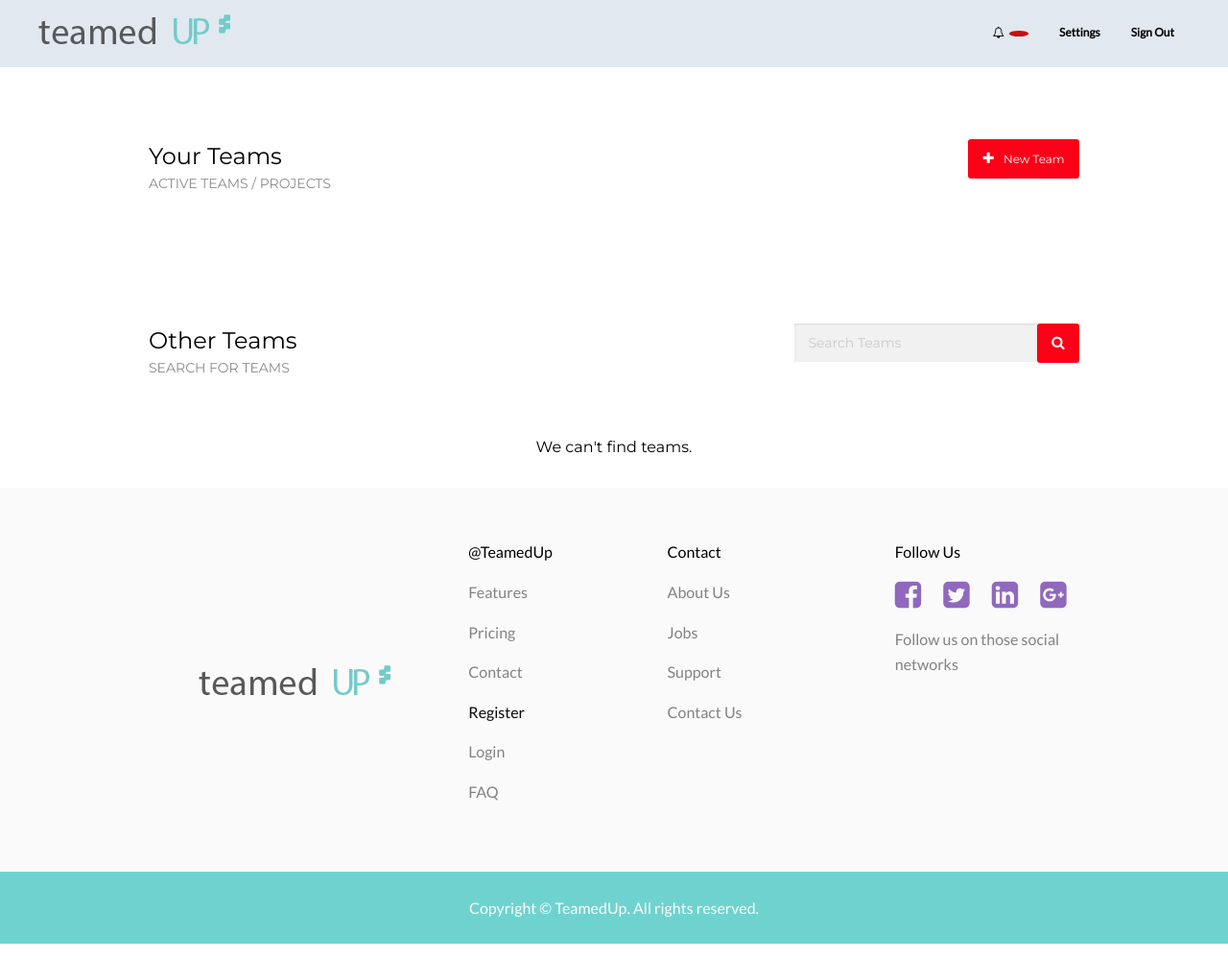
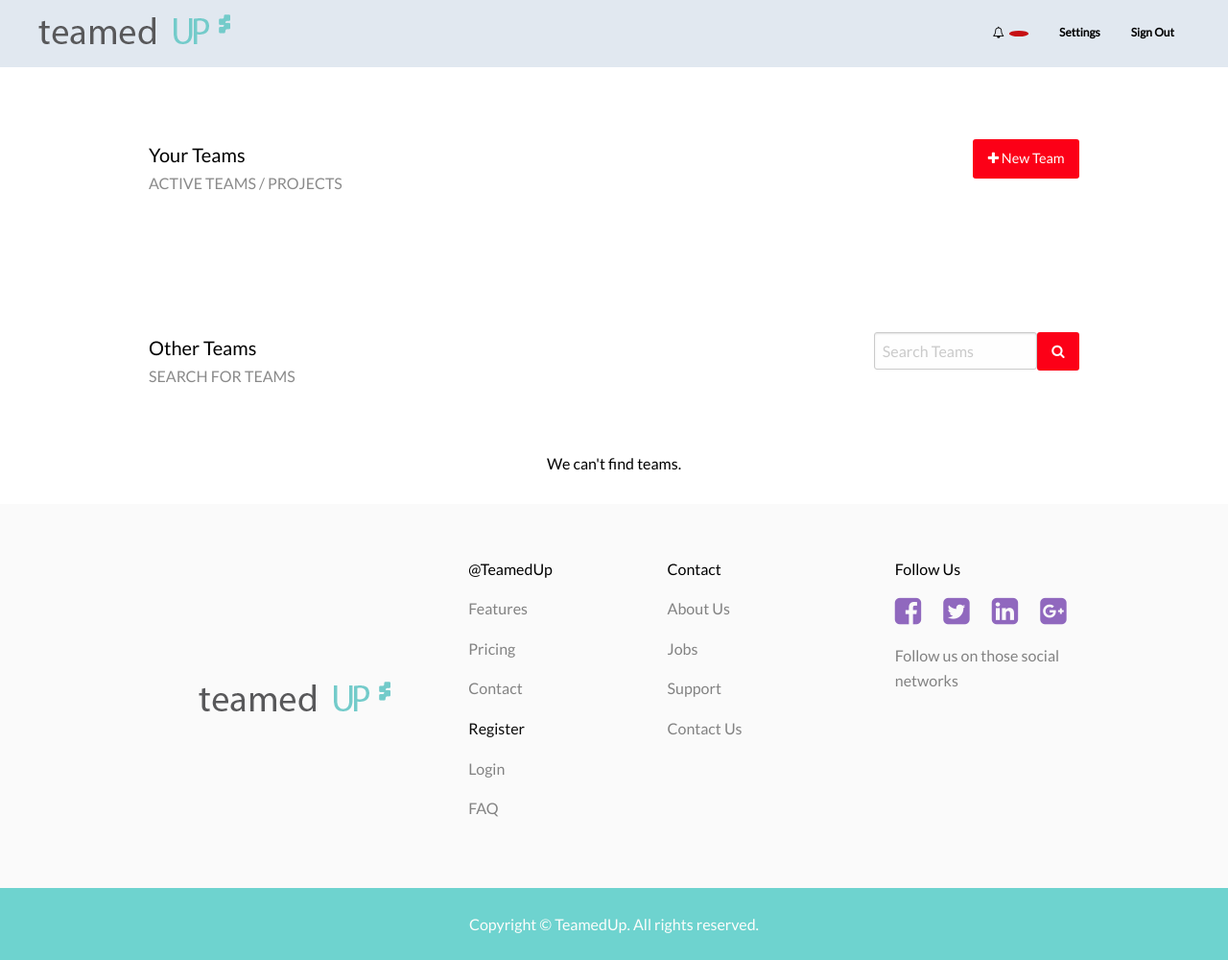
Before and after one commit to heroku/python-getting-started, a Django app: page /app/ in a window 1280 px wide. Shown: the whole page at 96% size. Run offline with Django 3.2, Linux system fonts and the light colour scheme; the visitor is signed in with stand-in values (Sample User, id 1); data that the repository does not hold is empty; some libraries are stand-ins or nearby versions.

Commit message:
Revert "ui tweaks in dashboard"
This reverts commit ea50530a40483846676e8b910bf9bd935c750c74.

```diff
--- a/app/templates/app/home.html
+++ b/app/templates/app/home.html
@@ -6,11 +6,11 @@
     <div class="container">
         <div class="row small-up-2" style="margin-top:75px;">
             <div class="column text-left">
-                <div class="title-header">Your Teams</div>
-                <div class="title-description">ACTIVE TEAMS / PROJECTS</div>
+                <div class="lead">Your Teams</div>
+                <div class="subheader">ACTIVE TEAMS / PROJECTS</div>
             </div>
             <div class="column text-right">
-                <a href="#" class="button button-red" id="myModalButton"><i class="fa fa-plus" aria-hidden="true"></i><span style="font-size:12px; margin-left:10px;">New Team</span></a>
+                <a href="#" class="button" id="myModalButton"><i class="fa fa-plus" aria-hidden="true"></i> New Team</a>
             </div>
         </div>
 
@@ -20,25 +20,27 @@
             {% for team in myteams %}
                 <div class="column">
                     <a href="/teams/detail/{{ team.pk }}">
-                        <div style="background-image:url('{{ MEDIA_URL }}{{ team.image }}');" class="square-image"></div>
+                        <img src="{{ MEDIA_URL }}{{ team.image }}" style="width:100%;">
                     </a>
-                    <div class="item-title-header" style="margin-top:30px;"><a href="/teams/detail/{{ team.id }}">{{ team.title }}</a></div>
-                    <div class="item-title-description" style="margin-top:10px; word-break: break-all;">{{ team.description|slice:":45" }}</div>
+                    <div class="lead" style="margin-top:20px;"><a href="/teams/detail/{{ team.id }}">{{ team.title }}</a></div>
+                    <div class="subheader" style="word-break: break-all;">{{ team.description|slice:":45" }}</div>
                 </div>
             {% endfor %}
         </div>
 
+
         <div class="row" style="margin-top:75px;">
-            <div class="columns small-6 medium-4 text-left">
-                <div class="title-header">Other Teams</div>
-                <div class="title-description">SEARCH FOR TEAMS</div>
+            <div class="columns small-6 medium-4 large-3 text-left">
+                <div class="lead">Other Teams</div>
+                <div class="subheader">SEARCH FOR TEAMS</div>
             </div>
-            <div class="columns small-6 medium-4 medium-offset-4 text-right">
-                <a id="searchteams-btn" class="button button-red" style="float:right;"><i class="fa fa-search" aria-hidden="true"></i></a>
-                <input type="text" id="searchteams-query" name="searchteams-query" placeholder="Search Teams" class="input-text" style="width:calc(100% - 50px); float:right;" />
+            <div class="columns small-6 medium-4 medium-offset-4 large-3 large-offset-6 text-right">
+                <a id="searchteams-btn" class="button" style="float:right;"><i class="fa fa-search" aria-hidden="true"></i></a>
+                <input type="text" id="searchteams-query" name="searchteams-query" placeholder="Search Teams" style="width:calc(100% - 50px); float:right;" />
+
             </div>
             <div class="columns small-12 text-right">
-                <div id="searchteams-message" class="message" style="color: #8a8a8a;"></div>
+                <div id="searchteams-message"></div>
             </div>
         </div>
 
@@ -51,21 +53,23 @@
                         </a>
                     </div>
                     <div class="small-8 medium-9 large-10 columns text-left">
-                        <div class="team-row-title item-title-header" style="display:inline-block; margin:10px 0px;">{{ team.title }}</div>
-                        {% for member in team.members %}
-                            <div class="user-tag-purple" style="margin:10px 0px 10px 10px;">{{ member.username }}</div>
-                        {% endfor %}
-                        <div class="team-row-description item-title-description" style="word-break: break-all;">{{ team.description }}</div>
+                        <div class="subheader team-row-title" style="display:inline-block;">{{ team.title }}</div>
+
+{#                        {% for owner in team.owners %}#}
+{#                            <div style="background-color:#9068be; color:white; display:inline-block; padding:2px 5px; margin-left:10px; border-radius:2px;">{{ owner }}</div>#}
+{#                        {% endfor %}#}
+
+                        <div class="team-row-description" style="word-break: break-all;">{{ team.description }}</div>
                     </div>
                 </div>
             {% endfor %}
         </div>
 
-        <div class="text-center hide" style="margin-top:5px;" id="searchteams-more-btn-div">
+        <div class="text-center hide" style="margin-top:30px;" id="searchteams-more-btn-div">
             <a id="searchteams-more-btn" class="button button-purple button-round"><i class="fa fa-repeat" aria-hidden="true" style="margin-right:20px;"></i>Show More</a>
         </div>
 
-        <div class="text-center hide message" style="margin-bottom:30px;" id="searchteams-noresult">
+        <div class="text-center hide" style="margin-top:30px;margin-bottom:30px;" id="searchteams-noresult">
             We can't find teams.
         </div>
     </div>
--- a/teamedup/static/css/custom.css
+++ b/teamedup/static/css/custom.css
@@ -3,10 +3,6 @@
 }
 
 .button {
-    font-family: 'Montserrat', sans-serif;
-}
-
-.button-red {
     background-color: #fc0017;
 }
 
@@ -60,51 +56,3 @@ a {
 #notifications_count {
     margin-left: 5px;
 }
-
-.title-header {
-    font-family: 'Montserrat', sans-serif;
-    font-size: 24px;
-}
-
-.title-description {
-    font-family: 'Montserrat', sans-serif;
-    font-size: 14px;
-    color: #8a8a8a;
-}
-
-.item-title-header {
-    font-family: 'Montserrat', sans-serif;
-    font-size: 16px;
-}
-
-.item-title-description {
-    font-family: 'Montserrat', sans-serif;
-    font-size: 12px;
-    color: #8a8a8a;
-}
-
-.user-tag-purple {
-    background-color: #9068be;
-    color: white;
-    display: inline-block;
-    padding: 2px 5px;
-    border-radius: 2px;
-    font-family: 'Montserrat', sans-serif;
-    font-size: 12px;
-}
-
-.input-text {
-    font-family: 'Montserrat', sans-serif;
-    font-size: 14px;
-    color: #8a8a8a;
-    background-color: #f1f1f1;
-    border-radius: 0px;
-    border: 0px;
-    padding: 10px 15px;
-    height: 40px;
-    line-height: 40px;
-}
-
-.message {
-    font-family: 'Montserrat', sans-serif;
-}
```
